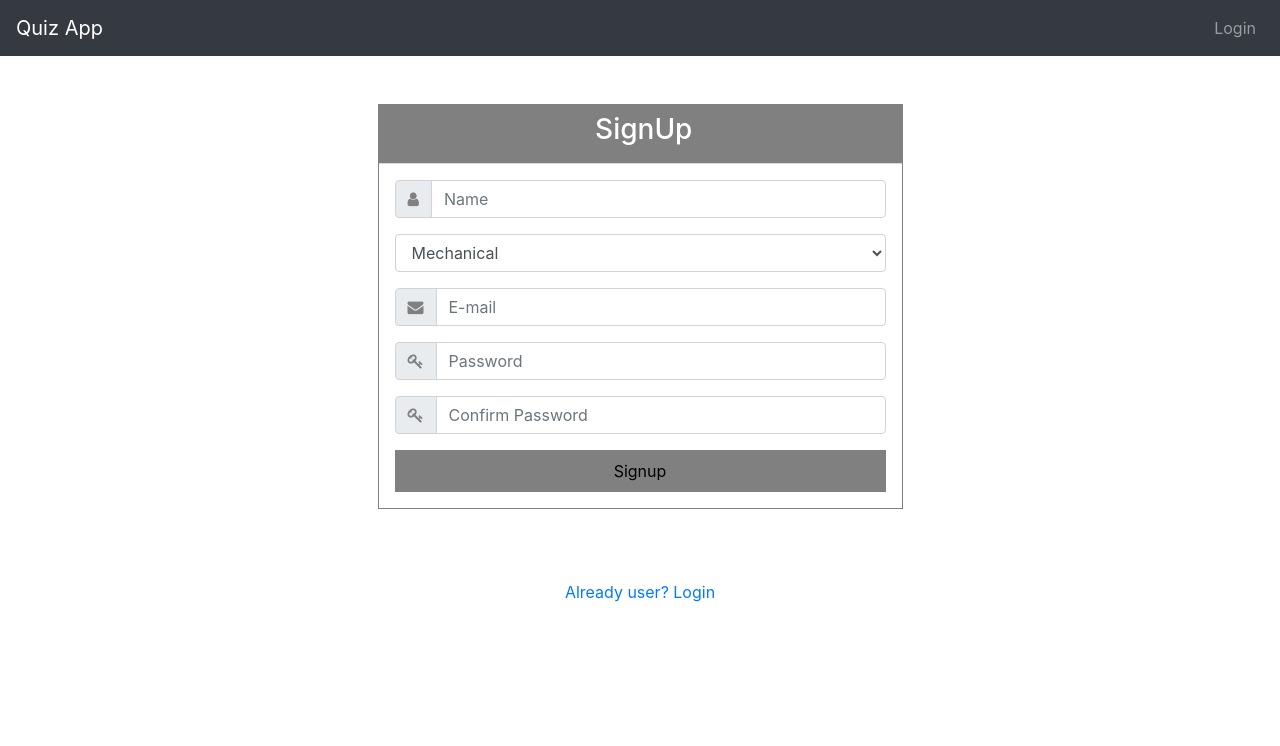
After one commit to pranaykatariya/super-quiz, a Django app: page /signup/ in a window 1280 px wide. The commit adds this page. Shown: the top 746 px of the page. Run offline with Django 3.2, Linux system fonts and the light colour scheme; some libraries are stand-ins or nearby versions.

Commit message:
signin and signup route added

```diff
--- a/quiz/templates/base.html
+++ b/quiz/templates/base.html
@@ -12,6 +12,10 @@
   <!--<link rel="stylesheet" href="http://netdna.bootstrapcdn.com/bootstrap/3.1.1/css/bootstrap.min.css">-->
   <link rel="stylesheet" href="https://stackpath.bootstrapcdn.com/bootstrap/4.1.2/css/bootstrap.min.css" integrity="sha384-Smlep5jCw/wG7hdkwQ/Z5nLIefveQRIY9nfy6xoR1uRYBtpZgI6339F5dgvm/e9B"
     crossorigin="anonymous">
+  <link rel="stylesheet" href="https://cdnjs.cloudflare.com/ajax/libs/font-awesome/4.7.0/css/font-awesome.min.css">
+
+  <link href = "https://code.jquery.com/ui/1.10.4/themes/ui-lightness/jquery-ui.css"
+  rel = "stylesheet">
   <!-- HTML5 shim, for IE6-8 support of HTML5 elements -->
   <!--[if lt IE 9]>
 <script src="//html5shim.googlecode.com/svn/trunk/html5.js"></script>
--- /dev/null
+++ b/quiz/templates/signup.html
@@ -0,0 +1,193 @@
+{% extends "base.html" %}
+
+{% block metatag %}
+  <meta name="description" content="Signup: Slambox">
+  <meta name="keywords" content="signup slambox, Create account">
+{% endblock %}
+
+{% block title %}
+  Sign Up : Slambox
+{% endblock %}
+
+{% block navbar%}
+    {% include "pages/navbar.html" %}
+{% endblock %}
+
+{% block content %}
+
+
+<div class="container">
+	<div class="row justify-content-center mt-5 ">
+		<div class="col-12 col-md-8 col-lg-6 pb-5">
+                    <!--Form with header-->
+                    <form action="signup" onsubmit="return checkPassword(this);" method="post">
+                        {% csrf_token %}
+                        <div style="border-color: gray;" class="card rounded-0">
+                            <div class="card-header p-0">
+                                <div style="background-color: gray;" class="text-white text-center py-2">
+                                    <h3><i class="fa fa-sign-up"></i> SignUp</h3>
+
+                                </div>
+                            </div>
+                            <div class="card-body p-3">
+                                <!--Body-->
+                                <div class="form-group">
+
+
+                                    <div class="input-group mb-2">
+
+                                        <div class="input-group-prepend">
+
+                                            <div class="input-group-text"><i style="color: gray;" class="fa fa-user"></i>
+                                            </div>
+                                        </div>
+                                        <input type="text" class="form-control" id="name" name="name" placeholder="Name" required>
+                                    </div>
+                                </div>
+                                <!-- <div class="form-group">
+                                    <div class="input-group mb-2"> -->
+                                        <!-- <div class="input-group-prepend">
+                                            <div class="input-group-text"><i style="color: gray;" class="fa fa-user-circle"></i>
+
+                                            </div>
+
+                                        </div> -->
+                                        <!-- <input type="text" class="form-control" id="branch" name="branch" placeholder="Branch" required> -->
+
+
+                                        <div class="form-group">
+
+                                            <select class="form-control" id="branch" name="branch" required>
+                                                <option value="Mechanical">Mechanical</option>
+                                                <option value="Computer">Computer</option>
+                                                <option value="Civil">Civil</option>
+                                                <option value="E&TC">E&TC</option>
+                                                <option value="IT">IT</option>
+                                            </select>
+                                        </div>
+
+
+                                    <!-- </div>
+                                </div> -->
+                                <div class="form-group">
+                                    <div class="input-group mb-2">
+                                        <div class="input-group-prepend">
+                                            <div class="input-group-text"><i style="color: gray;" class="fa fa-envelope"></i>
+
+                                            </div>
+                                        </div>
+                                        <input type="email" class="form-control" id="email" name="email" placeholder="E-mail" required>
+                                    </div>
+                                </div>
+                                <div class="form-group">
+                                    <div class="input-group mb-2">
+                                        <div class="input-group-prepend">
+                                            <div class="input-group-text"><i style="color: gray;" class="fa fa-key"></i>
+
+                                            </div>
+                                        </div>
+                                        <input type="password" class="form-control" id="password1" name="password1" placeholder="Password" required>
+                                    </div>
+                                </div>
+                                <div class="form-group">
+                                    <div class="input-group mb-2">
+                                        <div class="input-group-prepend">
+                                            <div class="input-group-text"><i style="color: gray;" class="fa fa-key"></i>
+
+                                            </div>
+                                        </div>
+                                        <input type="password" class="form-control" id="password2" name="password2" placeholder="Confirm Password" required>
+                                    </div>
+                                </div>
+                                <div class="text-center">
+                                    <input style="background-color: gray;" type="submit" value="Signup" class="btn btn-block rounded-0 py-2">
+                                </div>
+                            </div>
+                        </div>
+                    </form>
+
+
+
+
+                    <!--Form with header-->
+                    {% if messages %}
+                    <div class="p-3 mb-2 bg-success text-white">
+                        {% for message in messages%}
+
+                            {{message}}
+
+                        {% endfor %}
+                    </div>
+                    {% endif %}
+
+                    <br>
+                    <div id="signupmessage" class=""></div>
+                    <br>
+                    <div class="col-6 offset-3 my-3">
+                        <div class="text-center">
+                            <a style="border-radius: 10px;" class="btn btn-block" href="/login">Already user? Login</a>
+                        </div>
+                    </div>
+
+
+            </div>
+    </div>
+</div>
+<br><br><br>
+
+
+
+<script>
+
+
+    function countUpperCaseChars(str) {
+
+        console.log((str.match(/[A-Z]/g) || []).length);
+        return (str.match(/[A-Z]/g) || []).length;
+
+    }
+
+
+    function checkPassword(form) {
+               var password1 = form.password1.value;
+               var password2 = form.password2.value;
+
+               var user = form.username.value;
+
+               var message = document.getElementById("signupmessage");
+
+
+
+
+                if(this.countUpperCaseChars(user) > 0)
+                {
+                    message.innerHTML = "Username should contain only lower case letters";
+                    message.className += " p-3 mb-2 bg-danger text-white";
+                    return false;
+                }else if(user.includes(' '))
+                {
+                    message.innerHTML = "Username is not valid, Remove whitespace.";
+                    message.className += " p-3 mb-2 bg-danger text-white";
+                    return false;
+                }else if(user.length >12 || user.length < 2)
+                {
+                    message.innerHTML = "Username length should be in 2 to 12 characters";
+                    message.className += " p-3 mb-2 bg-danger text-white";
+                    return false;
+                } else if (password1.length < 6) {
+
+                    message.innerHTML = "Password legnth should be more than 5";
+                    message.className += " p-3 mb-2 bg-danger text-white";
+                    return false;
+                } else if (password1 != password2) {
+                   message.innerHTML = "Password and confirm password does not match";
+                   message.className += " p-3 mb-2 bg-danger text-white";
+                   return false;
+               } else {
+                   return true;
+               }
+    }
+
+
+</script>
+{% endblock %}
--- a/quiz/urls.py
+++ b/quiz/urls.py
@@ -1,12 +1,14 @@
 from django.conf.urls import url
 from .views import QuizListView, CategoriesListView,\
     ViewQuizListByCategory, QuizUserProgressView, QuizMarkingList,\
-    QuizMarkingDetail, QuizDetailView, QuizTake, index, login_user, logout_user,charge
+    QuizMarkingDetail, QuizDetailView, QuizTake, index, login_user, logout_user,charge, signup_user
 from django.urls import path
 
 
 urlpatterns = [         url(regex=r'^$', view=index, name='index'),
+
                         url(regex=r'^login/$', view=login_user, name='login'),
+                         url(regex=r'^signup/$', view=signup_user, name='signup_user'),
                         url(regex=r'^logout/$', view=logout_user, name='logout'),
                        url(regex=r'^quizzes/$',
                            view=QuizListView.as_view(),
--- a/quiz/views.py
+++ b/quiz/views.py
@@ -276,6 +276,9 @@ def logout_user(request):
 
 
 
+def signup_user(request):
+    return render(request, 'signup.html')
+
 
 def charge(request):
     u=request.user
```
Also changed, not shown: quiz/templates/login.html (+77 -0 lines).
